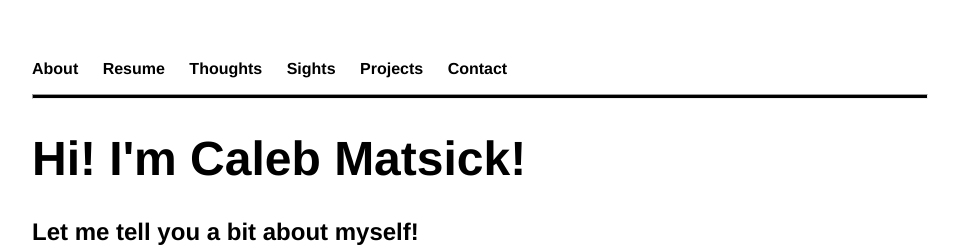
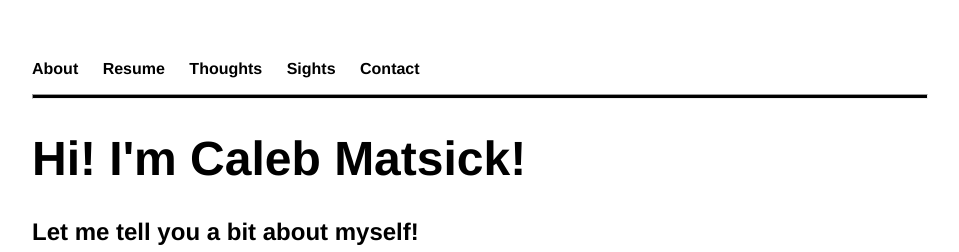
Before and after one commit to IronmanMk40/Matsick-Dot-Com, a Jekyll site: the page built from index.html, in a window 1280 px wide. Shown: the top 252 px of the page, without its empty margins (160-1119 px from the left). Built offline with Jekyll 4.4.1, drawn with Linux system fonts in a browser that asks for light colours.

Commit message:
Removed Projects link for the time being
<li><a href="/projects">Projects</a></li>

```diff
--- a/_layouts/default.html
+++ b/_layouts/default.html
@@ -13,7 +13,7 @@
 	        		<li><a href="CalebMatsickResume.pdf">Resume</a></li>
 	        		<li><a href="/blog">Thoughts</a></li>
 				<li><a href="/photos">Sights</a></li>
-				<li><a href="/projects">Projects</a></li>
+
 				<li><a href="/contact">Contact</a></li>
 	    		</ul>
 			</nav>
```
